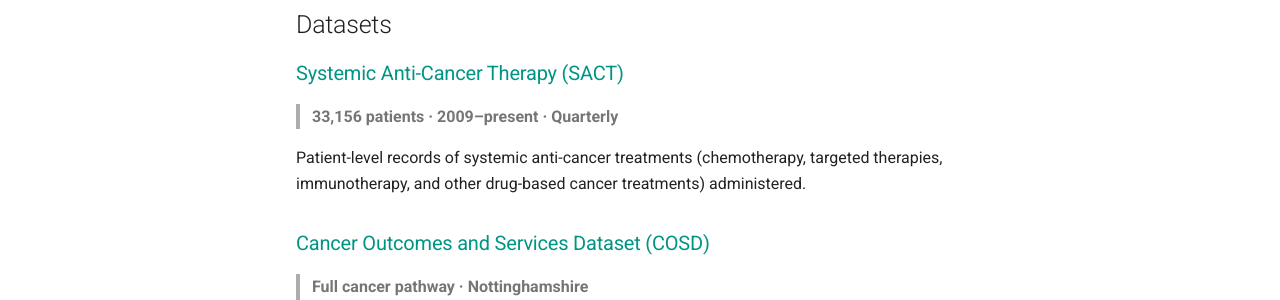
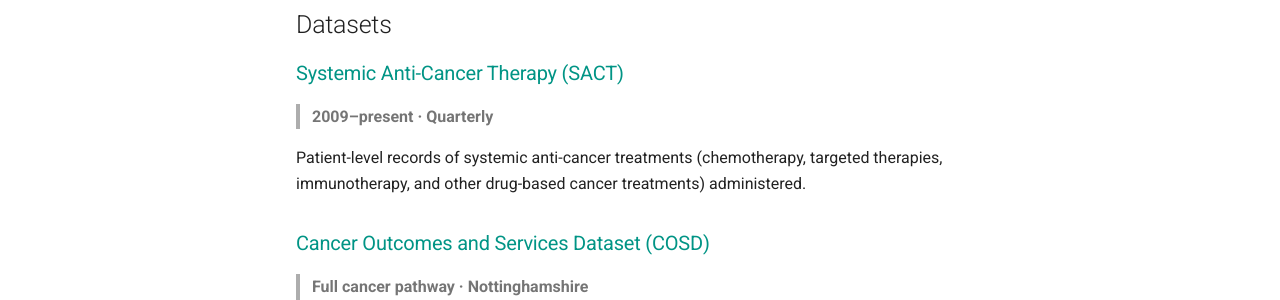
Before and after one commit to Health-Informatics-UoN/nuh-data, an MkDocs documentation site: the page built from docs/index.md, in a window 1280 px wide and 1063 px high. Shown: the part 383-683 px from the top of the window. Built offline with MkDocs 1.6.1 and Material for MkDocs 9.7.7, drawn with Linux system fonts in a browser that asks for light colours; comment, search, counter and statistics services are not loaded.

```diff
--- a/docs/index.md
+++ b/docs/index.md
@@ -10,7 +10,7 @@ All datasets are pseudonymised research views. Access is subject to a formal dat
 
 ### [Systemic Anti-Cancer Therapy (SACT)](datasets/sact/index.md)
 
-> **33,156 patients · 2009–present · Quarterly**
+> **2009–present · Quarterly**
 
 Patient-level records of systemic anti-cancer treatments (chemotherapy, targeted therapies, immunotherapy, and other drug-based cancer treatments) administered.
 
```
Also changed, not shown: README.md (+1 -3 lines).
